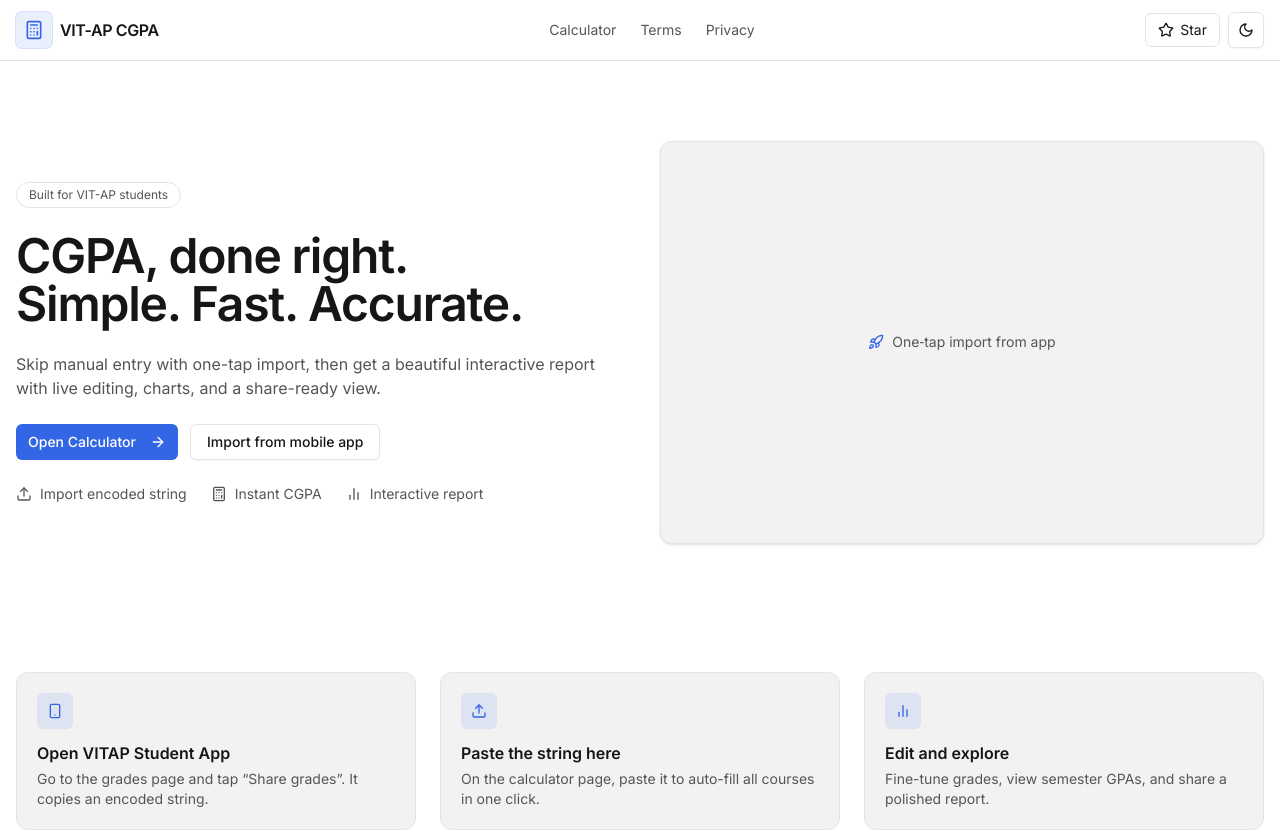
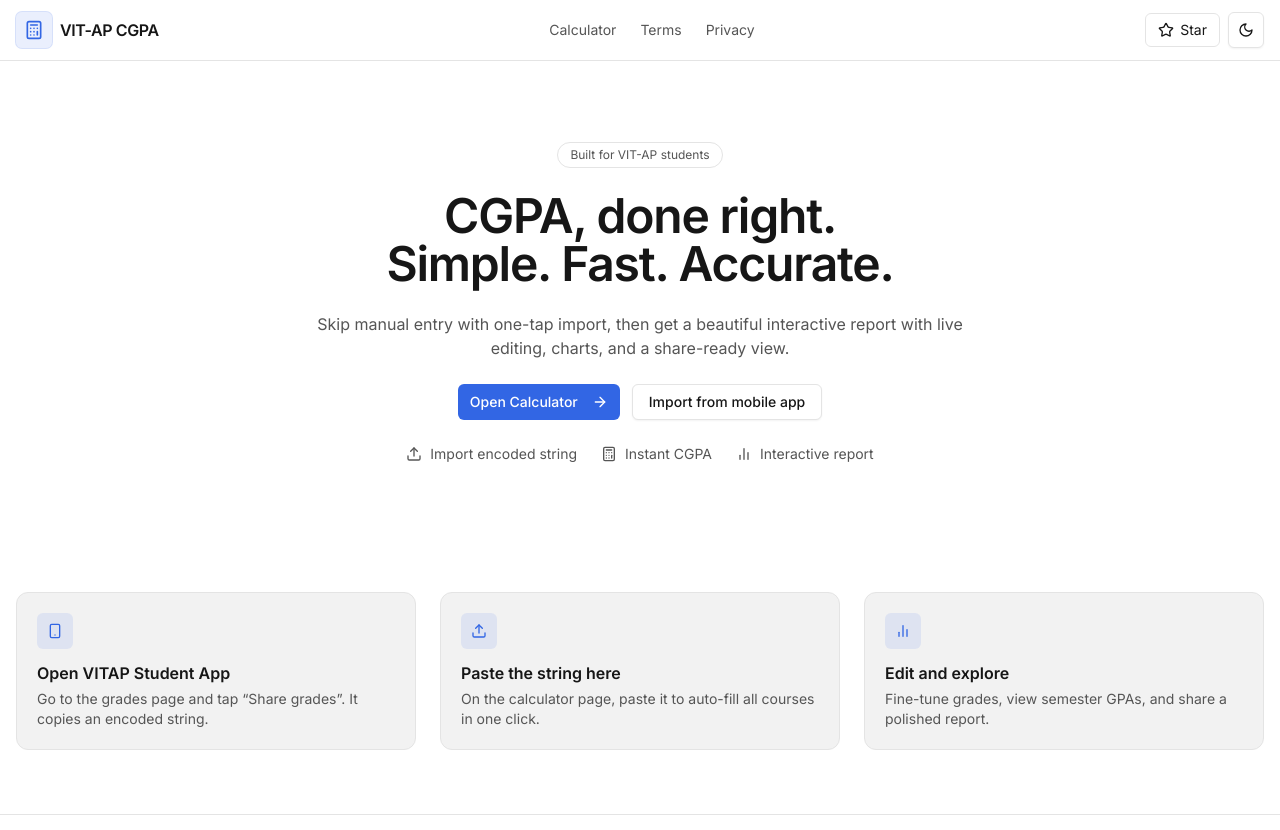
Before and after one commit to AbhiramVSA/cgpa-calculator-vit-ap, a Next.js app: page / in a window 1280 px wide. Shown: the top 830 px of the page. Built offline with nearby package versions, Linux system fonts and the light colour scheme.

Commit message:
refactor: improve layout for landing page

```diff
--- a/app/page.tsx
+++ b/app/page.tsx
@@ -1,6 +1,6 @@
 import Link from "next/link"
 import { Button } from "@/components/ui/button"
-import { ArrowRight, Rocket, Smartphone, Upload, Calculator, BarChart2 } from "lucide-react"
+import { ArrowRight, Smartphone, Upload, Calculator, BarChart2 } from "lucide-react"
 
 export default function LandingPage() {
   return (
@@ -13,8 +13,8 @@ export default function LandingPage() {
           </div>
         </div>
         <div className="mx-auto max-w-7xl px-4 pt-14 pb-8 sm:pt-20 sm:pb-16">
-          <div className="grid gap-10 lg:grid-cols-2 items-center">
-            <div className="space-y-6">
+          <div className="grid gap-10 place-items-center">
+            <div className="space-y-6 mx-auto max-w-2xl text-center">
               <div className="inline-flex items-center gap-2 rounded-full border px-3 py-1 text-xs text-muted-foreground">
                 Built for VIT-AP students
               </div>
@@ -24,7 +24,7 @@ export default function LandingPage() {
               <p className="text-muted-foreground text-pretty">
                 Skip manual entry with one-tap import, then get a beautiful interactive report with live editing, charts, and a share-ready view.
               </p>
-              <div className="flex flex-col sm:flex-row gap-3">
+              <div className="flex flex-col sm:flex-row items-center justify-center gap-3">
                 <Link href="/calculator" className="w-full sm:w-auto">
                   <Button className="w-full group">
                     Open Calculator
@@ -37,17 +37,10 @@ export default function LandingPage() {
                   </Button>
                 </a>
               </div>
-              <div className="flex items-center gap-6 text-sm text-muted-foreground">
+              <div className="flex items-center justify-center flex-wrap gap-6 text-sm text-muted-foreground">
                 <div className="inline-flex items-center gap-2"><Upload className="h-4 w-4" />Import encoded string</div>
                 <div className="inline-flex items-center gap-2"><Calculator className="h-4 w-4" />Instant CGPA</div>
                 <div className="inline-flex items-center gap-2"><BarChart2 className="h-4 w-4" />Interactive report</div>
-              </div>
-            </div>
-            <div className="relative">
-              <div className="aspect-[3/2] w-full rounded-xl border bg-card p-4 shadow-sm grid place-items-center">
-                <div className="text-sm text-muted-foreground inline-flex items-center gap-2">
-                  <Rocket className="h-4 w-4 text-primary" /> One‑tap import from app
-                </div>
               </div>
             </div>
           </div>
```
